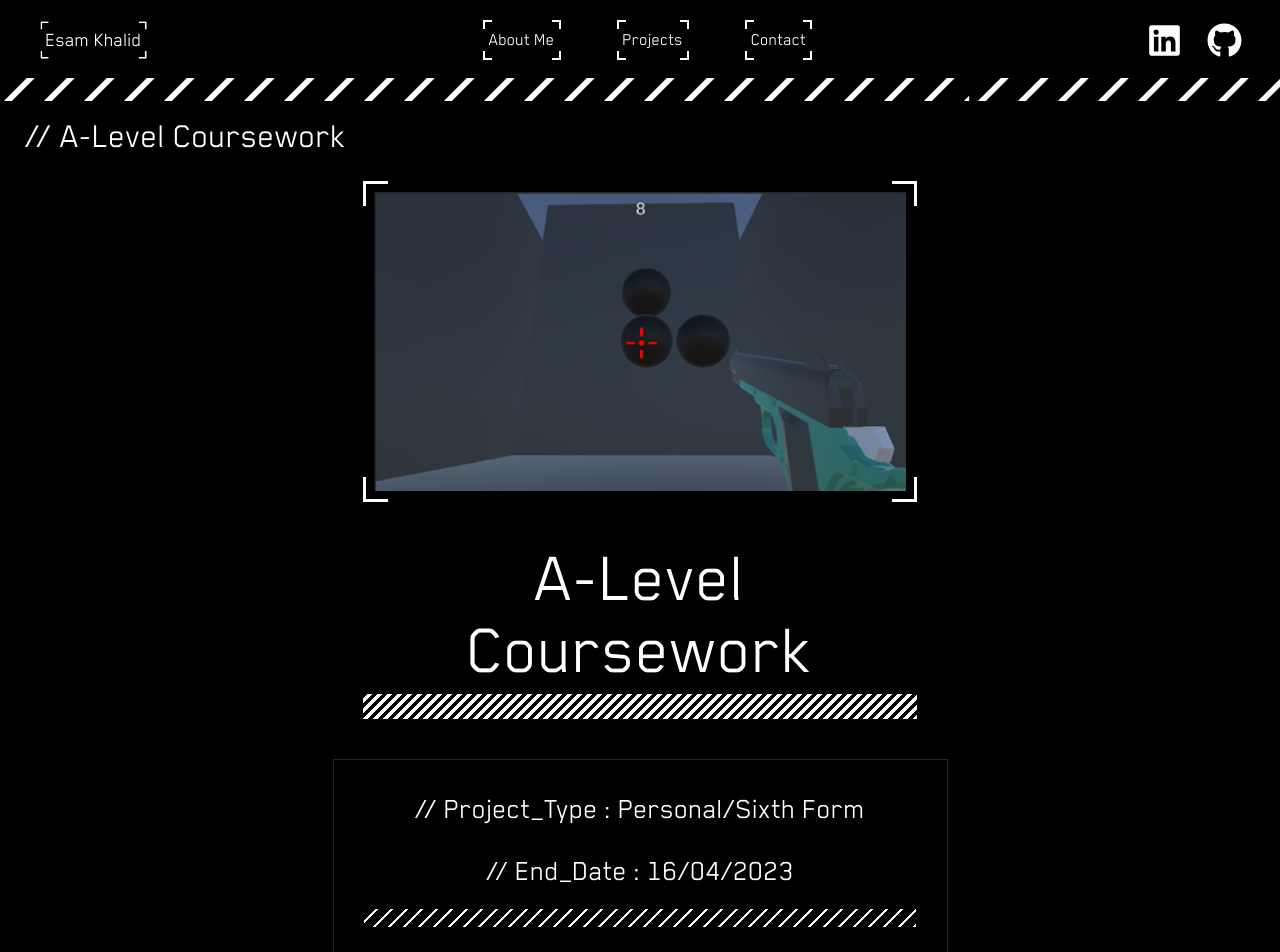
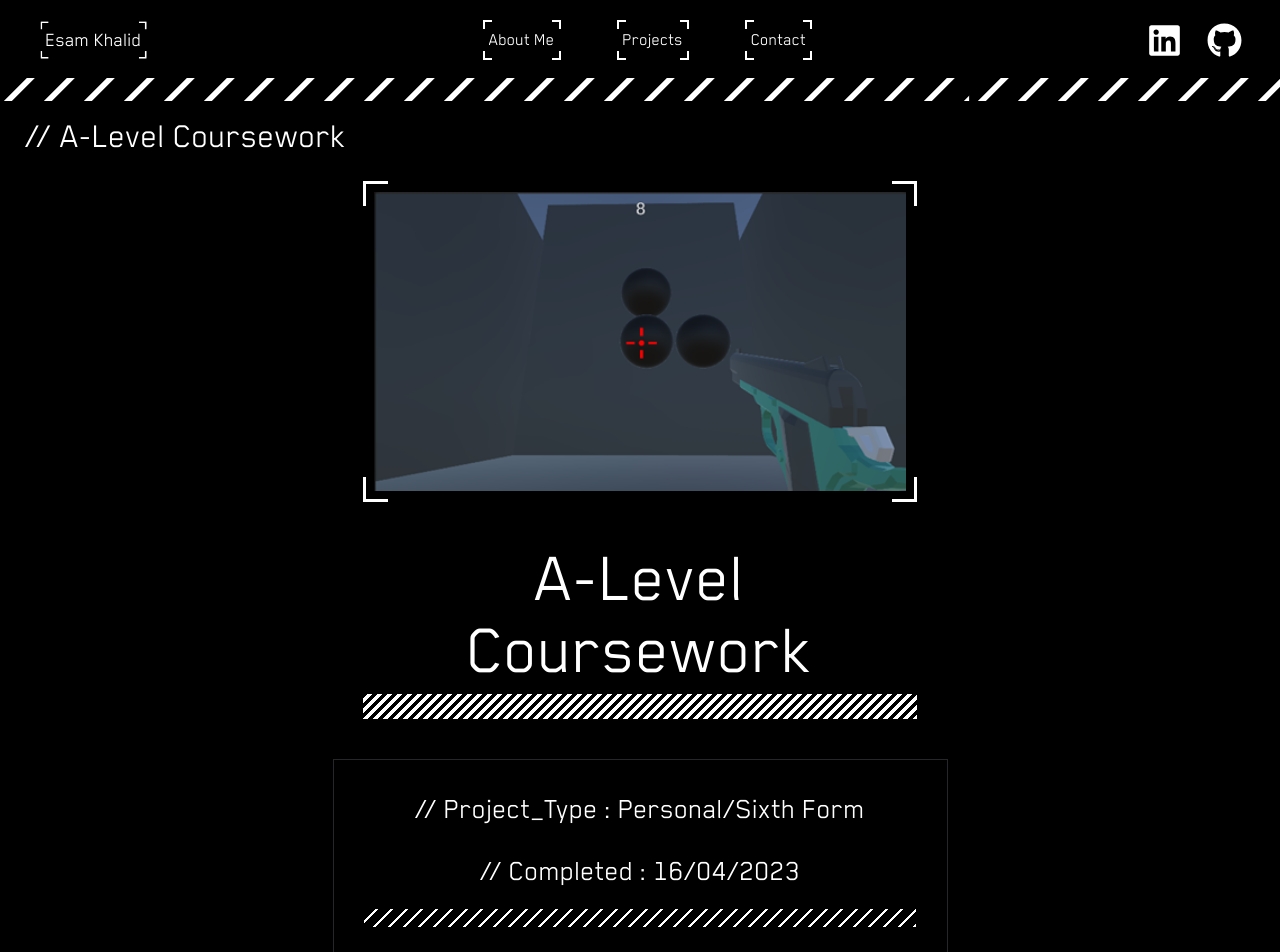
Before and after one commit to EsamKhalid/portfolio-website-v2, a Next.js app: page /ProjectsPage/A-LevelCoursework in a window 1280 px wide. Shown: the top 952 px of the page. Built offline with nearby package versions, Linux system fonts and the light colour scheme.

Commit message:
Refactor project page layout and improve responsiveness

```diff
--- a/app/ProjectsPage/page.tsx
+++ b/app/ProjectsPage/page.tsx
@@ -63,7 +63,7 @@ export default function Page() {
           that I both feel proud of and think that it is worth sharing. It's a
           collection of both personal projects which I have planned out and made
           by myself or assignments from university or sixth form that I am
-          particualrly proud of that have scored well.
+          particualrly proud of.
         </p>
         <div className="flex justify-center">
           <SortableGrid>{tilesList}</SortableGrid>
--- a/components/ProjectsSection/Project.tsx
+++ b/components/ProjectsSection/Project.tsx
@@ -53,7 +53,7 @@ export default function Project({
             <div className="flex flex-col w-full justify-between border border-cybpnk-brdr p-[5%]">
               <div className="flex flex-col justify-between h-full mb-5">
                 <h1>// Project_Type : {ProjectType}</h1>
-                <h1>// End_Date : {EndDate}</h1>
+                <h1>// Completed : {EndDate}</h1>
               </div>
 
               <DiagonalLines
--- a/components/ProjectsSection/ProjectTile.tsx
+++ b/components/ProjectsSection/ProjectTile.tsx
@@ -49,11 +49,11 @@ export default function ProjectTile({
               alt="image"
             />
             <h2 className="text-lg">
-              <span className="text-xs m-[-5px]">//Type:</span> <br />
+              <span className="text-lg m-[-5px]">//Type:</span> <br />
               {ProjectType}
             </h2>
             <h2 className="text-lg">
-              <span className="text-xs m-[-8px]">//End_Date: </span> <br />
+              <span className="text-lg m-[-8px]">//Completed: </span> <br />
               {EndDate.toLocaleDateString()}
             </h2>
             <DiagonalLines
```
